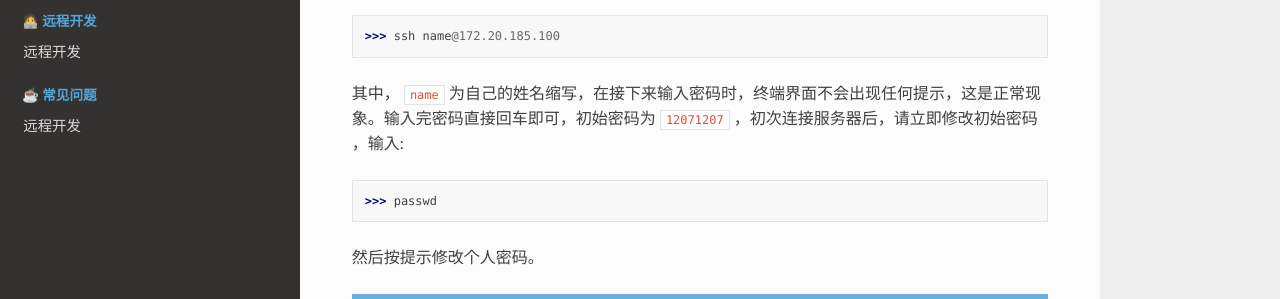
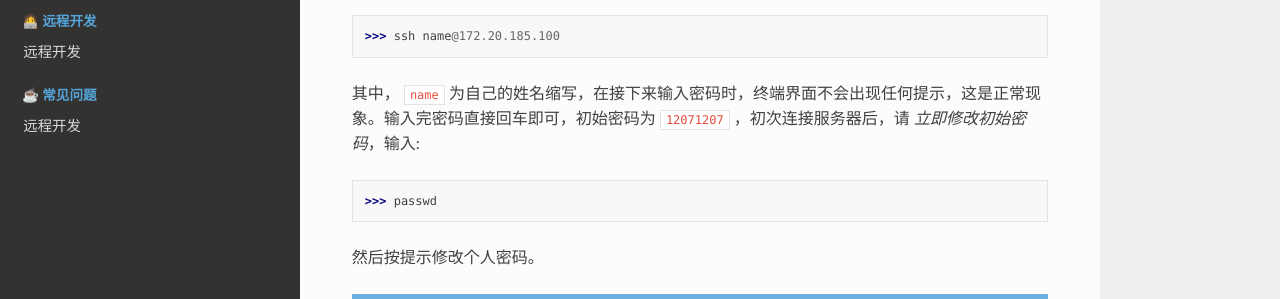
Before and after one commit to TangYuanqing/1207-server-docs, a Sphinx documentation site: the page built from docs/source/tutorial.rst, in a window 1280 px wide. Shown: the part 260-559 px from the top of the page. Built offline with Sphinx 7.4.7 and the Read the Docs theme 2.0.0, drawn with Linux system fonts in a browser that asks for light colours.

Commit message:
Please enter the commit message for your changes. Lines starting with '#' will be ignored, and an empty message aborts the commit.
On branch main
Your branch is up to date with 'origin/main'.

Changes to be committed:
	modified:   docs/source/tutorial.rst

```diff
--- a/docs/source/tutorial.rst
+++ b/docs/source/tutorial.rst
@@ -7,7 +7,7 @@
 
     >>> ssh name@172.20.185.100
 
-其中， ``name`` 为自己的姓名缩写，在接下来输入密码时，终端界面不会出现任何提示，这是正常现象。输入完密码直接回车即可，初始密码为 ``12071207`` ，初次连接服务器后，请立即修改初始密码 ，输入::
+其中， ``name`` 为自己的姓名缩写，在接下来输入密码时，终端界面不会出现任何提示，这是正常现象。输入完密码直接回车即可，初始密码为 ``12071207`` ，初次连接服务器后，请 `立即修改初始密码`，输入::
 
     >>> passwd
 
```
